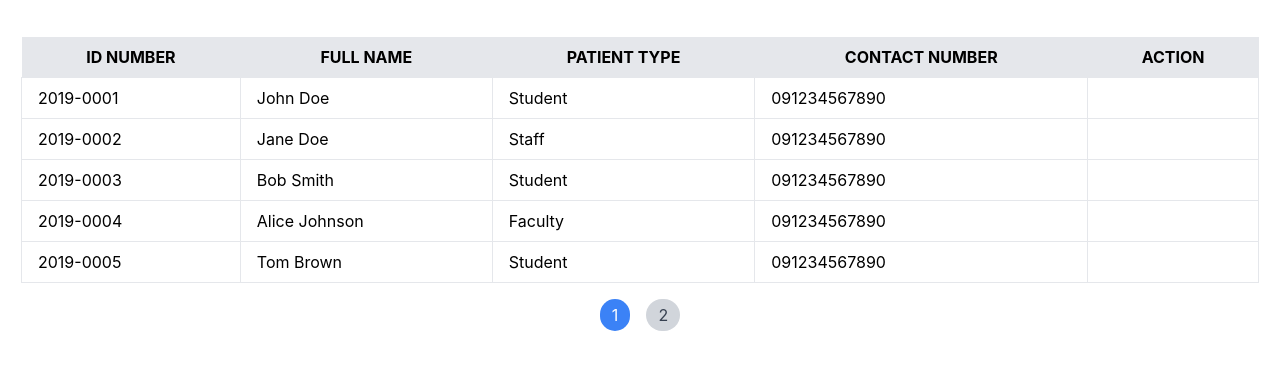
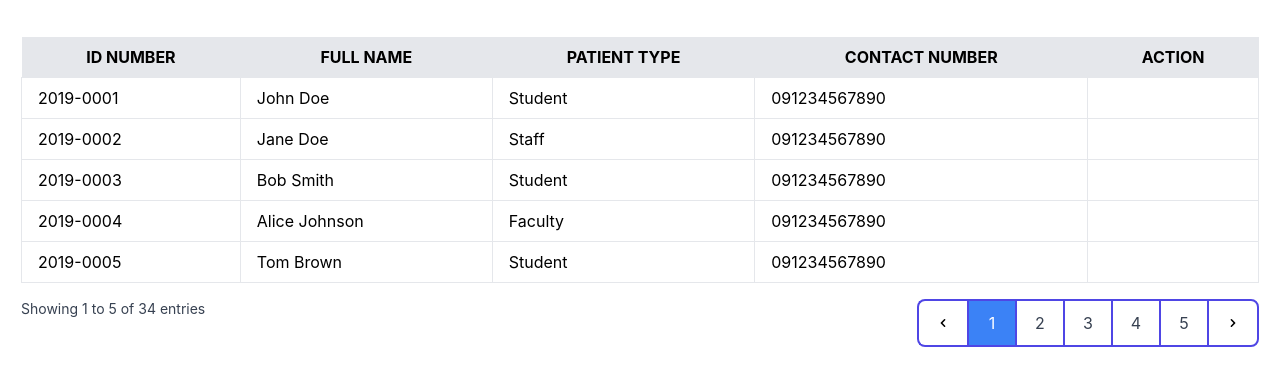
Before and after one commit to Andraannn/MSU-IIT-CIS-Adlawan, a React (Create React App) app in the folder my-project/: page /datagrid in a window 1280 px wide. Shown: the top 386 px of the page. Built offline with nearby package versions, Linux system fonts and the light colour scheme.

Commit message:
updated datagrid

```diff
--- a/my-project/src/routes/datagrid.js
+++ b/my-project/src/routes/datagrid.js
@@ -10,7 +10,31 @@ const data = [
   { id: '2019-0007', name: 'David Williams', type: 'Student', number: '091234567890' },
   { id: '2019-0008', name: 'Mary Davis', type: 'Student', number: '091234567890' },
   { id: '2019-0009', name: 'Kevin Wilson', type: 'Student', number: '091234567890' },
-  { id: '2019-0010', name: 'Emily Taylor', type: 'Student', number: '091234567890' }
+  { id: '2019-0010', name: 'Emily Taylor', type: 'Student', number: '091234567890' },
+  { id: '2019-0011', name: 'Emily Taylor', type: 'Student', number: '091234567890' },
+  { id: '2019-0012', name: 'John Doe', type: 'Student', number: '091234567890' },
+  { id: '2019-0013', name: 'Jane Doe', type: 'Staff', number: '091234567890' },
+  { id: '2019-0014', name: 'Bob Smith', type: 'Student', number: '091234567890' },
+  { id: '2019-0015', name: 'Alice Johnson', type: 'Faculty', number: '091234567890' },
+  { id: '2019-0016', name: 'Tom Brown', type: 'Student', number: '091234567890' },
+  { id: '2019-0017', name: 'Samantha Lee', type: 'Student', number: '091234567890' },
+  { id: '2019-0018', name: 'David Williams', type: 'Student', number: '091234567890' },
+  { id: '2019-0019', name: 'Mary Davis', type: 'Student', number: '091234567890' },
+  { id: '2019-0020', name: 'Kevin Wilson', type: 'Student', number: '091234567890' },
+  { id: '2019-0021', name: 'Emily Taylor', type: 'Student', number: '091234567890' },
+  { id: '2019-0022', name: 'Emily Taylor', type: 'Student', number: '091234567890' },
+  { id: '2019-0023', name: 'John Doe', type: 'Student', number: '091234567890' },
+  { id: '2019-0024', name: 'Jane Doe', type: 'Staff', number: '091234567890' },
+  { id: '2019-0025', name: 'Bob Smith', type: 'Student', number: '091234567890' },
+  { id: '2019-0026', name: 'Alice Johnson', type: 'Faculty', number: '091234567890' },
+  { id: '2019-0027', name: 'Tom Brown', type: 'Student', number: '091234567890' },
+  { id: '2019-0028', name: 'Samantha Lee', type: 'Student', number: '091234567890' },
+  { id: '2019-0029', name: 'David Williams', type: 'Student', number: '091234567890' },
+  { id: '2019-0030', name: 'Mary Davis', type: 'Student', number: '091234567890' },
+  { id: '2019-0031', name: 'Kevin Wilson', type: 'Student', number: '091234567890' },
+  { id: '2019-0032', name: 'Emily Taylor', type: 'Student', number: '091234567890' },
+  { id: '2019-0033', name: 'Emily Taylor', type: 'Student', number: '091234567890' },
+  { id: '2019-0034', name: 'Kevin Wilson', type: 'Student', number: '091234567890' },
 ];
 
 const DataGrid = () => {
@@ -22,11 +46,24 @@ const DataGrid = () => {
   const currentRows = data.slice(indexOfFirstRow, indexOfLastRow);
 
   const totalPages = Math.ceil(data.length / rowsPerPage);
+  const page = Array.from({ length: totalPages });
+  const [Pagination, setPagination] = useState({from: 1, to: 5});
 
   const handlePageChange = (pageNumber) => {
     setCurrentPage(pageNumber);
   };
 
+  const handlePaginationBack = () => {
+    if(Pagination.from > 1 && Pagination.to > 5){
+      setPagination({from: --Pagination.from, to: --Pagination.to});
+    }
+  }
+
+  const handlePaginationNext = () => {
+    if(Pagination.to < totalPages){
+      setPagination({from: ++Pagination.from, to: ++Pagination.to});
+    }
+  }
   return (
     <div className="w-full px-4 py-8">
       <table className="table-auto w-full">
@@ -51,18 +88,46 @@ const DataGrid = () => {
           ))}
         </tbody>
       </table>
-      <div className="flex justify-center mt-4">
-        {Array.from({ length: totalPages }, (_, i) => (
+      <div className="flex float-right mt-4">
+        <button onClick={handlePaginationBack} className="h-12 border-2 border-r-0 border-indigo-600
+               px-4 rounded-l-lg hover:bg-indigo-600 hover:text-white">
+            <svg class="w-4 h-4 fill-current" viewBox="0 0 20 20"><path d="M12.707 5.293a1 1 0 010 1.414L9.414 10l3.293 3.293a1 1 0 01-1.414 1.414l-4-4a1 1 0 010-1.414l4-4a1 1 0 011.414 0z" clip-rule="evenodd" fill-rule="evenodd"></path>
+            </svg>
+         </button>
+
+         {page.map((pageNum,i) => {
+
+            if(i+1 >= Pagination.from && i+1 <= Pagination.to){
+              return(
                 <button
                   key={i}
-            className={`mx-2 px-3 py-1 rounded-full ${
-              currentPage === i + 1 ? 'bg-blue-500 text-white' : 'bg-gray-300 text-gray-700'
+                  className={`h-12 border-2 border-r-0 border-indigo-600
+                  w-12 ${
+                    currentPage === i + 1 ? 'bg-blue-500 text-white' : 'text-gray-700'
                   }`}
                   onClick={() => handlePageChange(i + 1)}
                 >
                   {i + 1}
                 </button>
-        ))}
+              );
+
+            }
+
+          })}
+        {/*Array.from({ length: totalPages }, (_, i) => (
+
+
+        ))*/}
+        <button onClick={handlePaginationNext} className="h-12 border-2  border-indigo-600
+               px-4 rounded-r-lg hover:bg-indigo-600 hover:text-white">
+            <svg class="w-4 h-4 fill-current" viewBox="0 0 20 20"><path d="M7.293 14.707a1 1 0 010-1.414L10.586 10 7.293 6.707a1 1 0 011.414-1.414l4 4a1 1 0 010 1.414l-4 4a1 1 0 01-1.414 0z" clip-rule="evenodd" fill-rule="evenodd"></path></svg>
+         </button>
+
+      </div>
+      <div className="flex justify-between mt-4">
+        <p className="text-sm text-gray-700">
+          Showing {indexOfFirstRow + 1} to {indexOfLastRow} of {data.length} entries
+        </p>
       </div>
     </div>
   );
```
Lines whose indentation alone changed are shown as unchanged.
